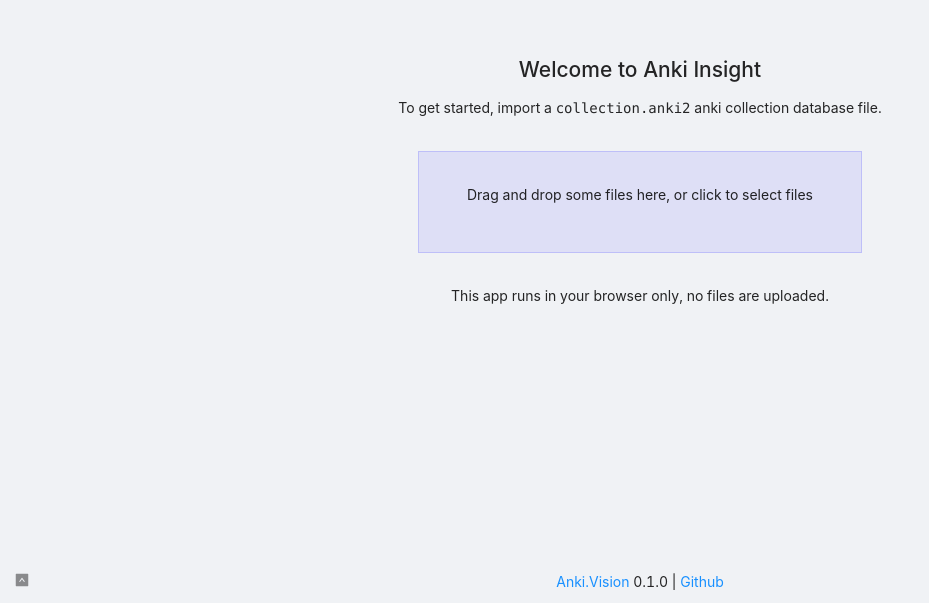
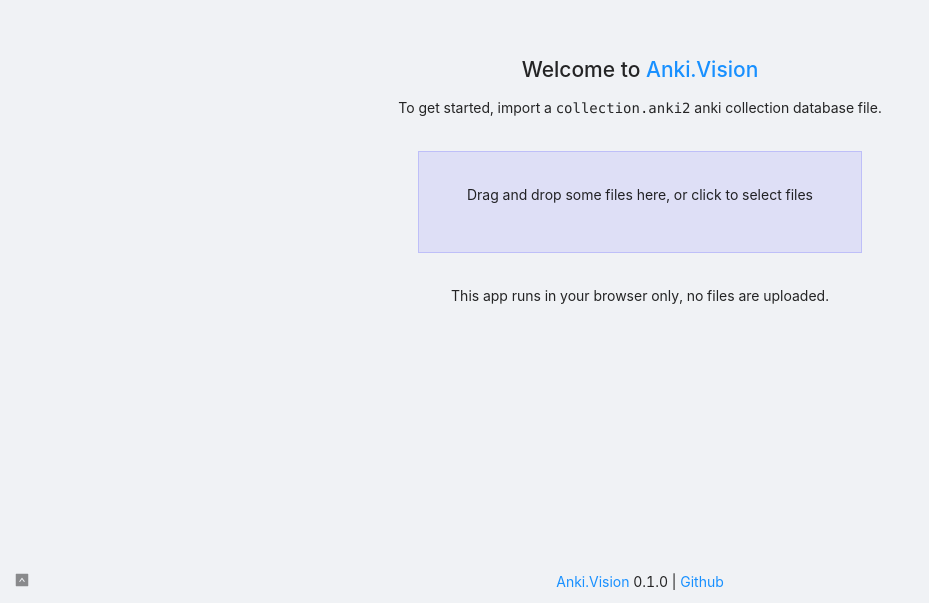
Before and after one commit to IstoraMandiri/anki-vision, a Next.js app: page / in a window 1280 px wide. Shown: the part 197-800 px from the top of the page, without its empty margins (0-929 px from the left). Built offline with nearby package versions, Linux system fonts and the light colour scheme.

Commit message:
Update name to anki.vision everywhere

```diff
--- a/components/Welcome.tsx
+++ b/components/Welcome.tsx
@@ -1,7 +1,9 @@
 const Welcome = ({ children }) => {
   return (
     <>
-      <h1>Welcome to Anki Insight</h1>
+      <h1>
+        Welcome to <a href="https://anki.vision">Anki.Vision</a>
+      </h1>
       <p>
         To get started, import a <code>collection.anki2</code> anki collection
         database file.
--- a/utils/file.ts
+++ b/utils/file.ts
@@ -1,6 +1,6 @@
 import Dexie from "dexie";
 
-const db = new Dexie("anki-stats-db") as any;
+const db = new Dexie("anki-vision") as any;
 
 db.version(1).stores({ data: "id" });
 
```
